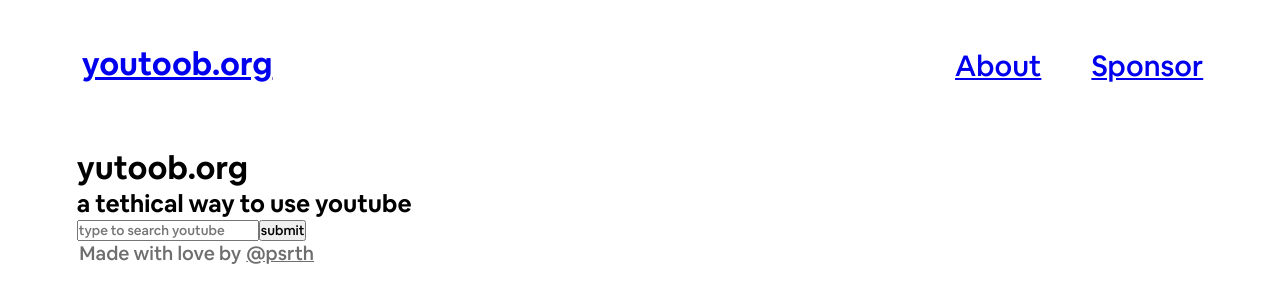
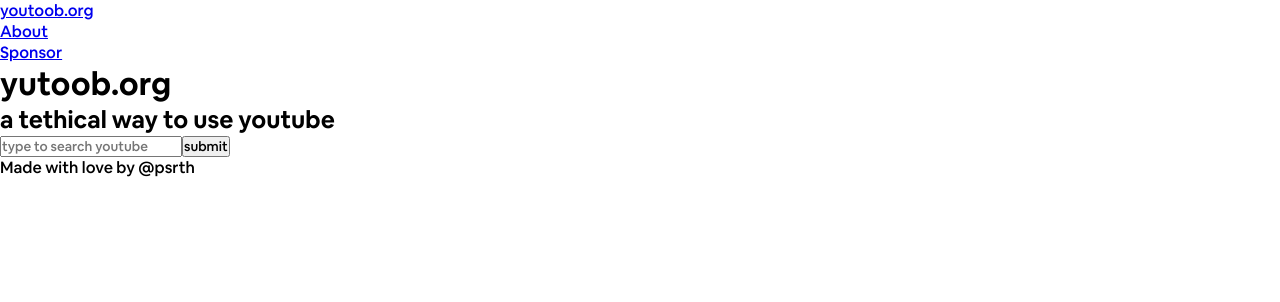
Before and after one commit to psrth/yutoob, a React (Create React App) app: page / in a window 1280 px wide. Shown: the top 302 px of the page. Built offline with nearby package versions, Linux system fonts and the light colour scheme.

Commit message:
rm: delete styled-components

```diff
--- a/src/components/Footer/Footer.js
+++ b/src/components/Footer/Footer.js
@@ -1,44 +1,12 @@
 import React from 'react'
-import styled from 'styled-components'
-
-export const FooterC = styled.div`
-    display: flex;
-    flex-direction: row;
-`
-
-export const Foot = styled.div`
-    font-size: 1.2em;
-    font-weight: medium;
-    color: #4B4B4B;
-    margin-left: 6.2%;
-    margin-bottom: 6.5%;
-    margin-right: 5px;
-    opacity: 0.8;
-
-    &.a active{
-        color: #4B4B4B;
-    }
-`
-
-export const FootL = styled.div`
-    font-size: 1.2em;
-    font-weight: medium;
-    color: #4B4B4B;
-    text-decoration: underline;
-    opacity: 0.8;
-`
 
 const Footer = () => {
     return(
-        <FooterC>
-            <Foot>
-                Made with love by
-            </Foot>
-            <FootL>
-                @psrth
-            </FootL>
-
-        </FooterC>
+        <div>
+            <div>
+                Made with love by @psrth
+            </div>
+        </div>
 
     )
 }
--- a/src/components/Hero/Hero.js
+++ b/src/components/Hero/Hero.js
@@ -1,13 +1,12 @@
 import React from 'react'
-import { HeroContainer, HeroTextSection, HeroImage, HeroTitle, HeroSubTitle, HeroSearch, SubmitButton } from './HeroElements'
 
 const Hero = (props) => {
     return (
-        <HeroContainer>
-                <HeroTextSection>
-                    <HeroTitle>yutoob.org</HeroTitle>
-                    <HeroSubTitle>a tethical way to use youtube</HeroSubTitle>
-                    <HeroSearch>
+        <div>
+            <div>
+                <h1>yutoob.org</h1>
+                <h2>a tethical way to use youtube</h2>
+                <div>
                 <form>
                     <label>
                         <input
@@ -18,10 +17,10 @@
                     </label>
                     <button onClick={props.onSubmitHandler}>submit</button>
                 </form>
-                    </HeroSearch>
-                </HeroTextSection>
-                <HeroImage></HeroImage>
-            </HeroContainer>
+                </div>
+            </div>
+            <div></div>
+        </div>
     )
 }
 
--- a/src/components/Hero/HeroElements.js
+++ /dev/null
@@ -1,18 +0,0 @@
-import styled from 'styled-components'
-
-export const HeroContainer = styled.div`
-    max-height: 800px;
-    display: flex;
-    flex-direction: row;
-    margin-left: 6%;
-    margin-right: 6%;
-    margin-top: 3%;
-    backround: #0233f0;
-`
-export const HeroTextSection = styled.div``
-export const HeroImage = styled.div``
-export const HeroTitle = styled.h1``
-export const HeroSubTitle = styled.h2``
-export const HeroSearch = styled.div``
-
-export const SubmitButton = styled.button``
--- a/src/components/Navbar/NavElements.js
+++ /dev/null
@@ -1,45 +0,0 @@
-import styled from 'styled-components'
-
-export const Nav = styled.nav`
-    position: sticky;
-    margin-left: 6%;
-    margin-right: 6%;
-    margin-top: 3%;
-    height: 70px;
-    font-size: 1.2rem;
-    display: flex;
-    flex-direction: row;
-    justify-content: space-between;
-
-`
-export const NavLogo = styled.div`
-    font-size: 2rem;
-    color: #4B4B4B;
-    text-decoration: underline;
-    padding: 5px;
-    font-weight: bold;
-`
-
-export const NavRlod = styled.h3`
-    cursor: pointer;
-`
-
-export const NavMenu = styled.ul`
-    display: flex;
-    flex-direction: row;
-    align-items: right;
-    list-style: none;
-    text-align: right;
-`
-
-export const NavItem = styled.div`
-    height: 80px;
-    padding-left: 50px;
-    margin-top: 3%;
-`
-
-export const NavLink = styled.div`
-    font-size: 1.8rem;
-    color: #4B4B4B;
-    font-weight: medium;
-`
--- a/src/components/Navbar/Navbar.js
+++ b/src/components/Navbar/Navbar.js
@@ -1,7 +1,5 @@
 import React from 'react'
-import { Nav, NavLogo, NavMenu, NavItem, NavLink } from './NavElements'
 
-// import react dependencies
 import {
     BrowserRouter as Router,
     Switch,
@@ -14,23 +12,23 @@
 const Navbar = () => {
     return(
         <Router>
-            <Nav>
-                <NavLogo>
+            <nav>
+                <div>
                     <a href="https://yutoob.netlify.app/">youtoob.org</a>
-                </NavLogo>
-                <NavMenu>
-                    <NavItem>
-                        <NavLink>
+                </div>
+                <ul>
+                    <div>
+                        <div>
                             <Link to="/about">About</Link>
-                        </NavLink>
-                    </NavItem>
-                    <NavItem>
-                        <NavLink>
+                        </div>
+                    </div>
+                    <div>
+                        <div>
                             <Link to="/sponsor">Sponsor</Link>
-                        </NavLink>
-                    </NavItem>
-                </NavMenu>
-            </Nav>
+                        </div>
+                    </div>
+                </ul>
+            </nav>
 
             <Switch>
                 <Route path="/about">
```
Lines whose indentation alone changed are shown as unchanged.
